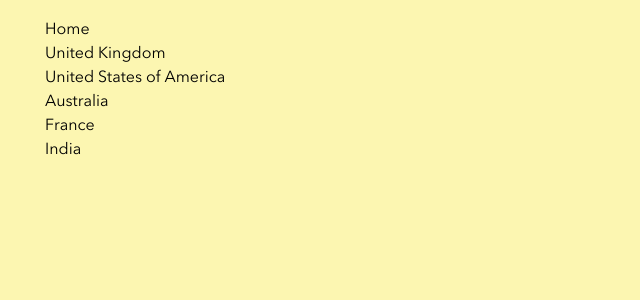
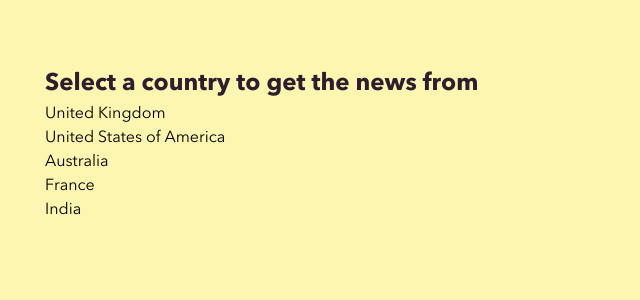
Before and after one commit to cjewell47/get-the-news-app, a Next.js app: page / in a window 1280 px wide. Shown: the top 300 px of the page, without its empty margins (0-640 px from the left). Built offline with nearby package versions, Linux system fonts and the light colour scheme.

Commit message:
added some styles

```diff
--- a/components/layout/layout.tsx
+++ b/components/layout/layout.tsx
@@ -21,7 +21,7 @@ const PageLayout: FunctionComponent<PageLayoutPropsInterface> = ({
           crossOrigin=''
         />
       </Head>
-      <main className='bg-offWhite py-4 w-full min-h-screen'>
+      <main className='bg-offWhite py-16 w-full min-h-screen'>
         <div className='mx-auto sm:w-mobile md:w-tablet-portrait lg:w-tablet-landscape xl:w-desktop-page'>
         {children}
         </div>
--- a/pages/index.tsx
+++ b/pages/index.tsx
@@ -10,7 +10,7 @@ const Home: FunctionComponent<HomePagePropsInterface> = ({countries}) => {
   return (
     <PageLayout>
       <React.Fragment>
-        <h1>Home</h1>
+        <h1 className='text-dark font-bold text-24'>Select a country to get the news from</h1>
         <ul>
           {countries.map((country, i) => (
             <li key={i}>{country.name}</li>
```
